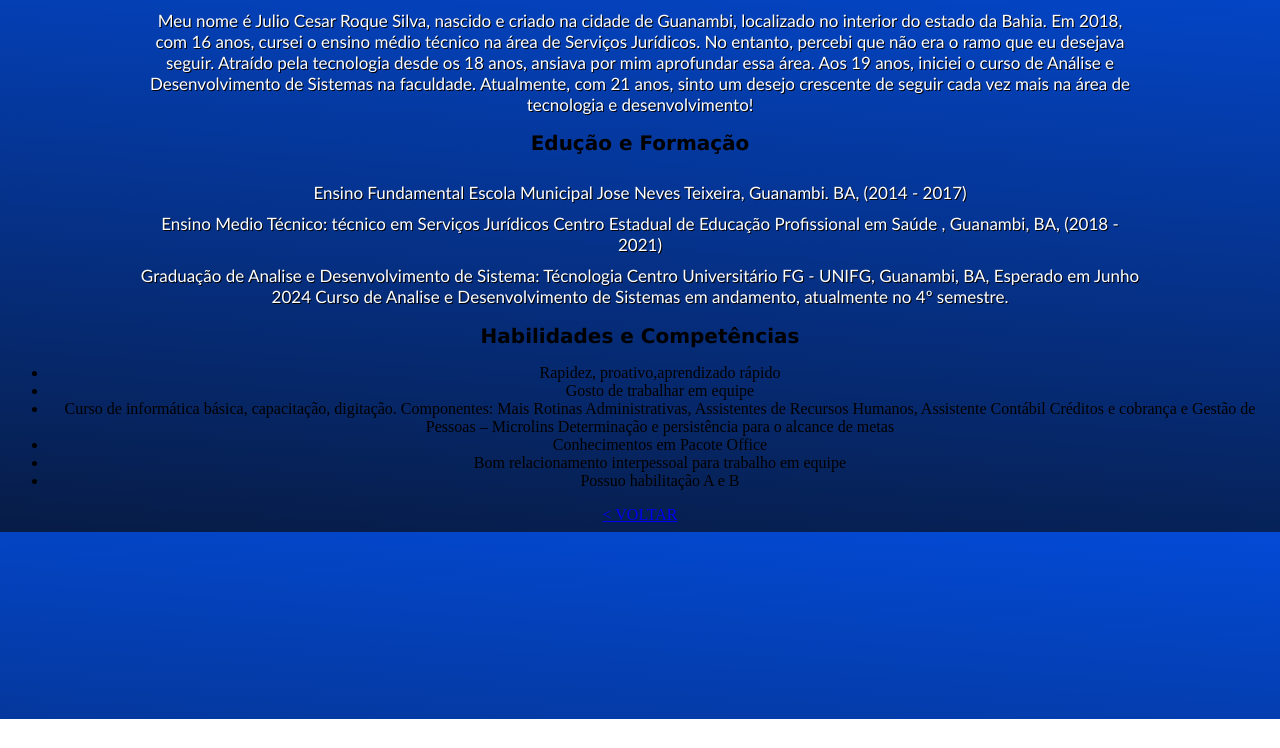
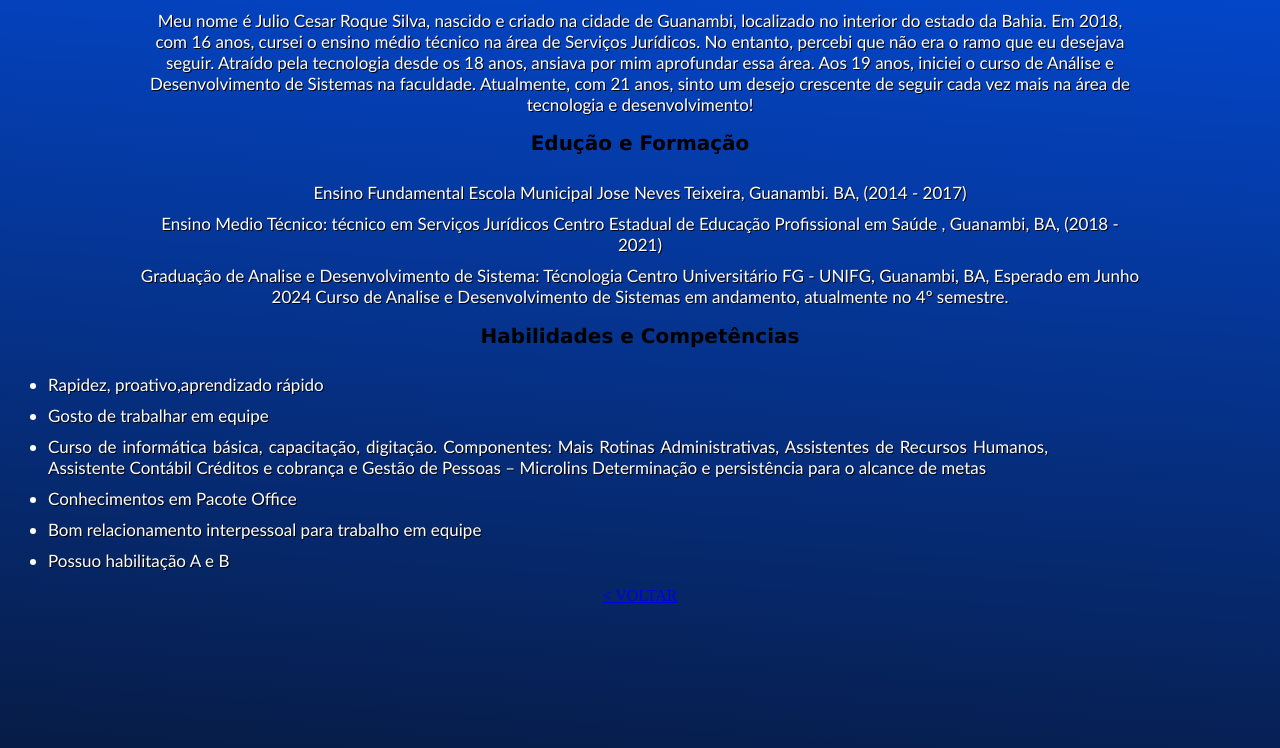
Before and after one commit to julioroque/Meuperfil, a plain HTML site: page sobremim.html in a window 1280 px wide. Shown: the part 81-829 px from the top of the page. Before the commit the page ends 800 px from the top, so only its background shows below. Drawn offline with Linux system fonts and the light colour scheme.

Commit message:
sexto commit

```diff
--- a/sobremim.css
+++ b/sobremim.css
@@ -7,6 +7,7 @@ body{
     margin-top: 20px;
     text-align: center;
     height: 100%;
+    height: 100vh;
 }
 body p {
     font-family:'Gill Sans', 'Gill Sans MT', Calibri, 'Trebuchet MS', sans-serif;
@@ -26,3 +27,20 @@ h2{
     font-family: 'Lucida Sans', 'Lucida Sans Regular', 'Lucida Grande', 'Lucida Sans Unicode', Geneva, Verdana, sans-serif;
     font-size: 20px;
 }
+
+div .lista{
+    margin: auto;
+
+
+
+}
+ul li{
+    font-family:'Gill Sans', 'Gill Sans MT', Calibri, 'Trebuchet MS', sans-serif;
+    font-size: 17px;
+    color: white;
+    padding-top: 10px;
+    min-width: 300px;
+    max-width: 1000px;
+    text-shadow: 1px 1px #000000;
+    text-align: justify;
+}
--- a/sobremim.html
+++ b/sobremim.html
@@ -27,6 +27,8 @@
             </p>
 
         <h2>Habilidades e Competências</h2>
+
+        <div id="lista">
             <ul>
                 <li>Rapidez, proativo,aprendizado rápido</li>
                 <li>Gosto de trabalhar em equipe</li>
@@ -34,8 +36,8 @@
                 <li>Conhecimentos em Pacote Office</li>
                 <li>Bom relacionamento interpessoal para trabalho em equipe </li>
                 <li>Possuo habilitação A e B </li>
-
             </ul>
+        </div>
 
         <a href="index.html"> < VOLTAR </a>
 
```
Lines whose indentation alone changed are shown as unchanged.
